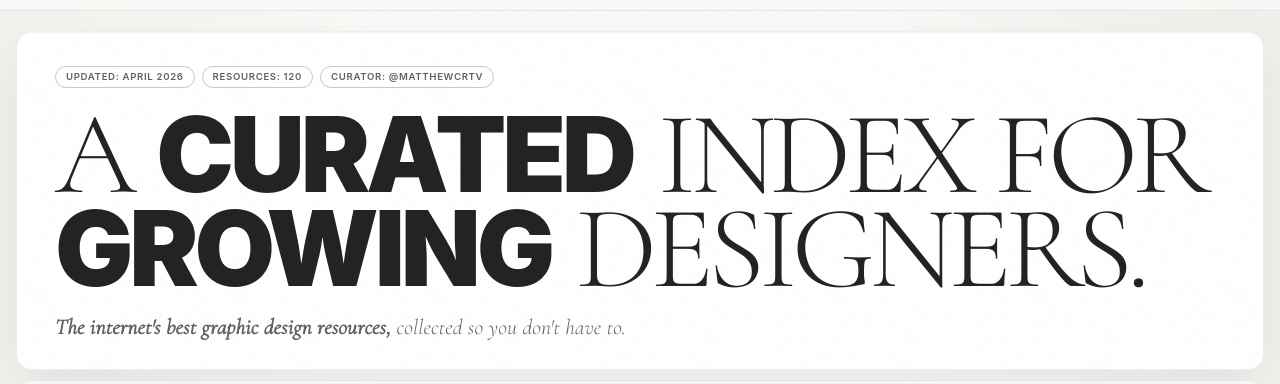
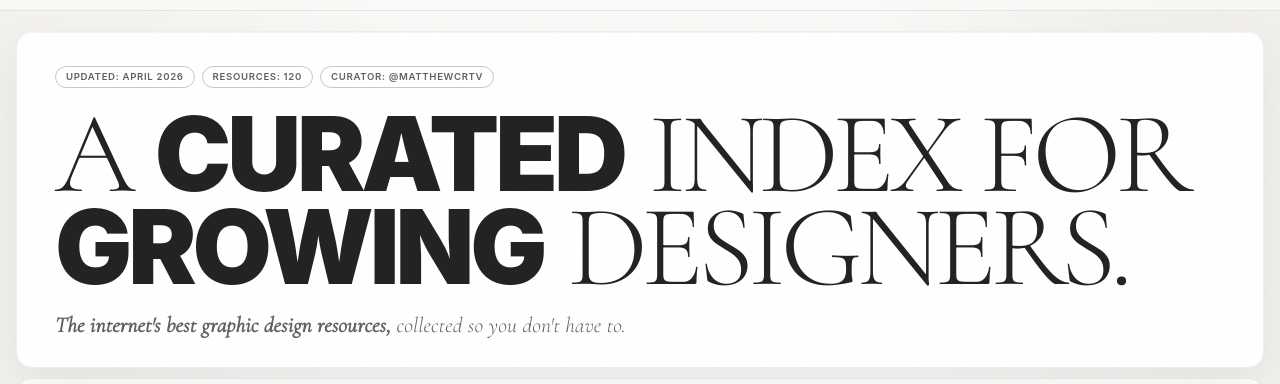
Before and after one commit to matthewpahl/designindex, a plain HTML site: page index.html in a window 1280 px wide. Shown: the part 47-431 px from the top of the page. Drawn offline with nearby package versions, Linux system fonts and the light colour scheme; a script that the page names is missing.

Commit message:
style: reduce hero heading font-size scaling factor

```diff
--- a/index.html
+++ b/index.html
@@ -220,7 +220,7 @@
       border: 1px solid var(--border-hover); color: var(--text-dim);
     }
     .hero-heading {
-      font-size: clamp(2.2rem, 11vw, 6.5rem);
+      font-size: clamp(2.2rem, 8vw, 6.5rem);
       line-height: 0.80;
       letter-spacing: -0.04em;
       text-transform: uppercase;
```
